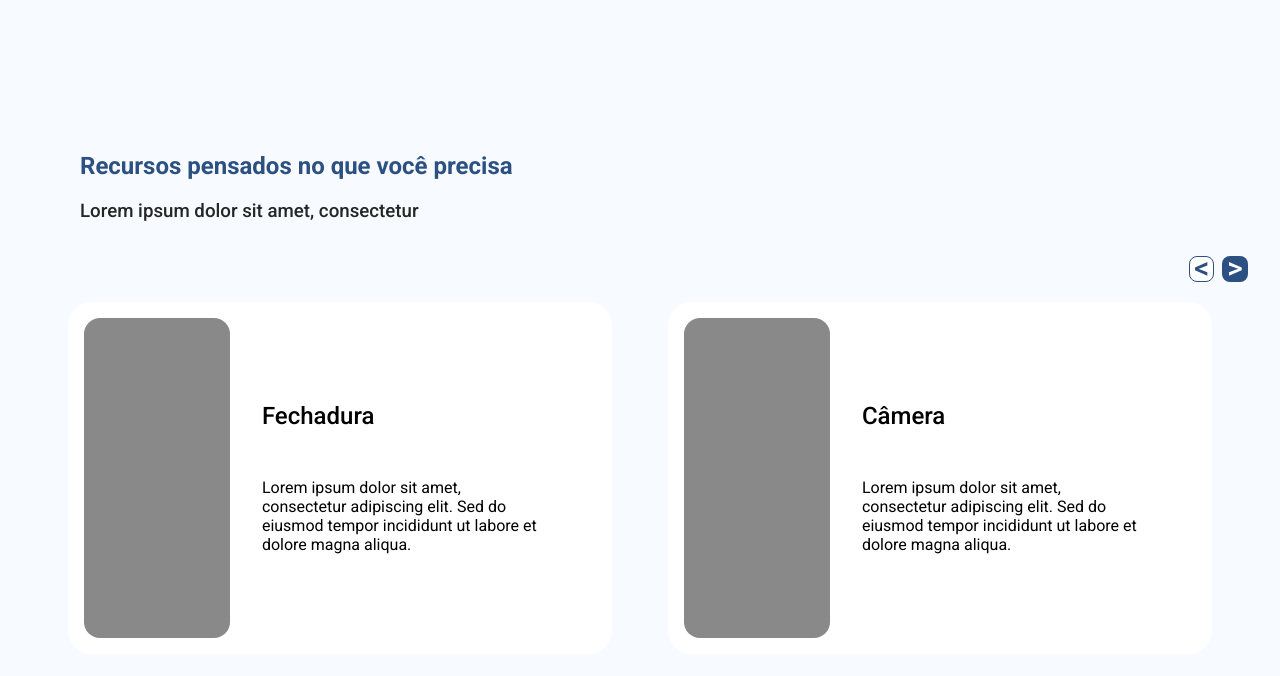
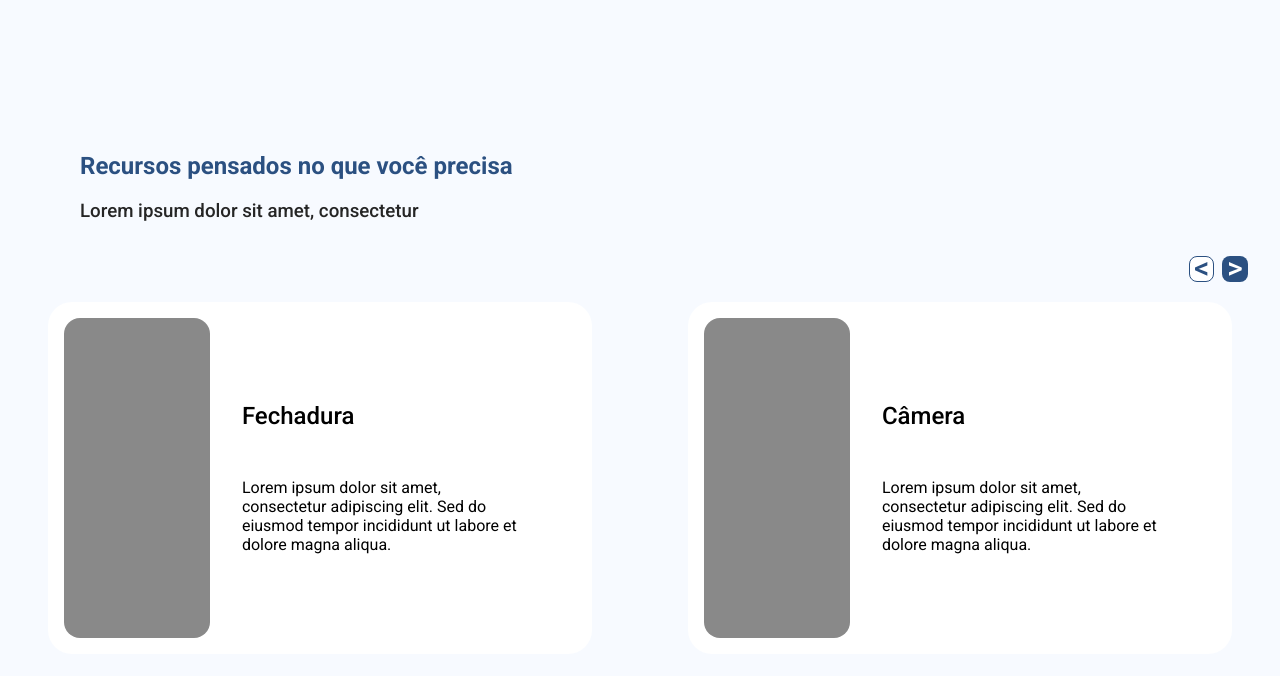
Before and after one commit to mariaeduardadepascoa/SafeNest, a plain HTML site: page index.html in a window 1280 px wide. Shown: the part 821-1497 px from the top of the page. Drawn offline with Linux system fonts and the light colour scheme.

```diff
--- a/style.css
+++ b/style.css
@@ -214,9 +214,9 @@
     display: flex;
     flex-direction: row;
     align-items: center;
-    justify-content: center;
+    justify-content: space-around;
     width: 100%;
-    gap: 3.5rem;
+
     height: 45vh;
 
 }
```
